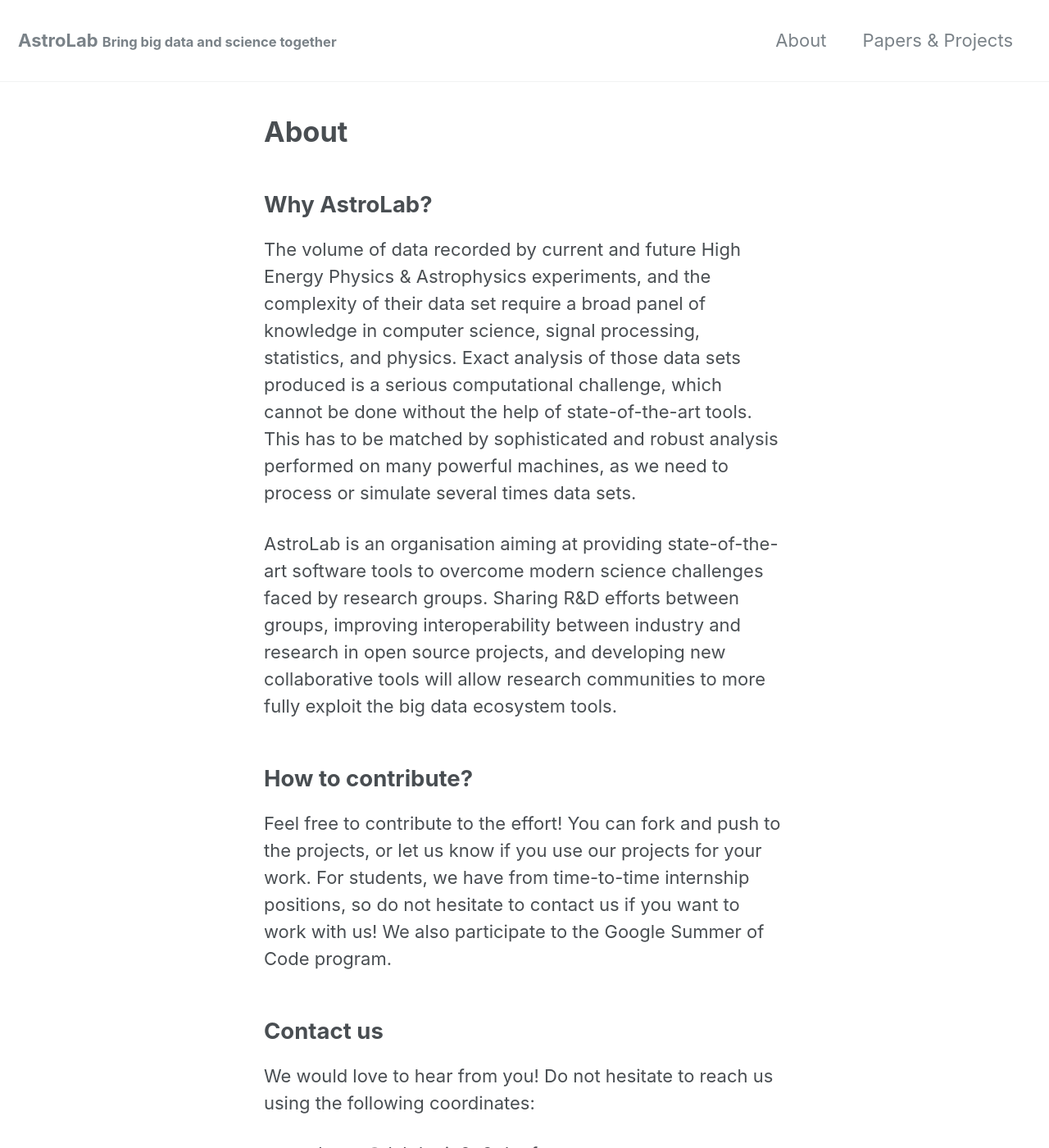
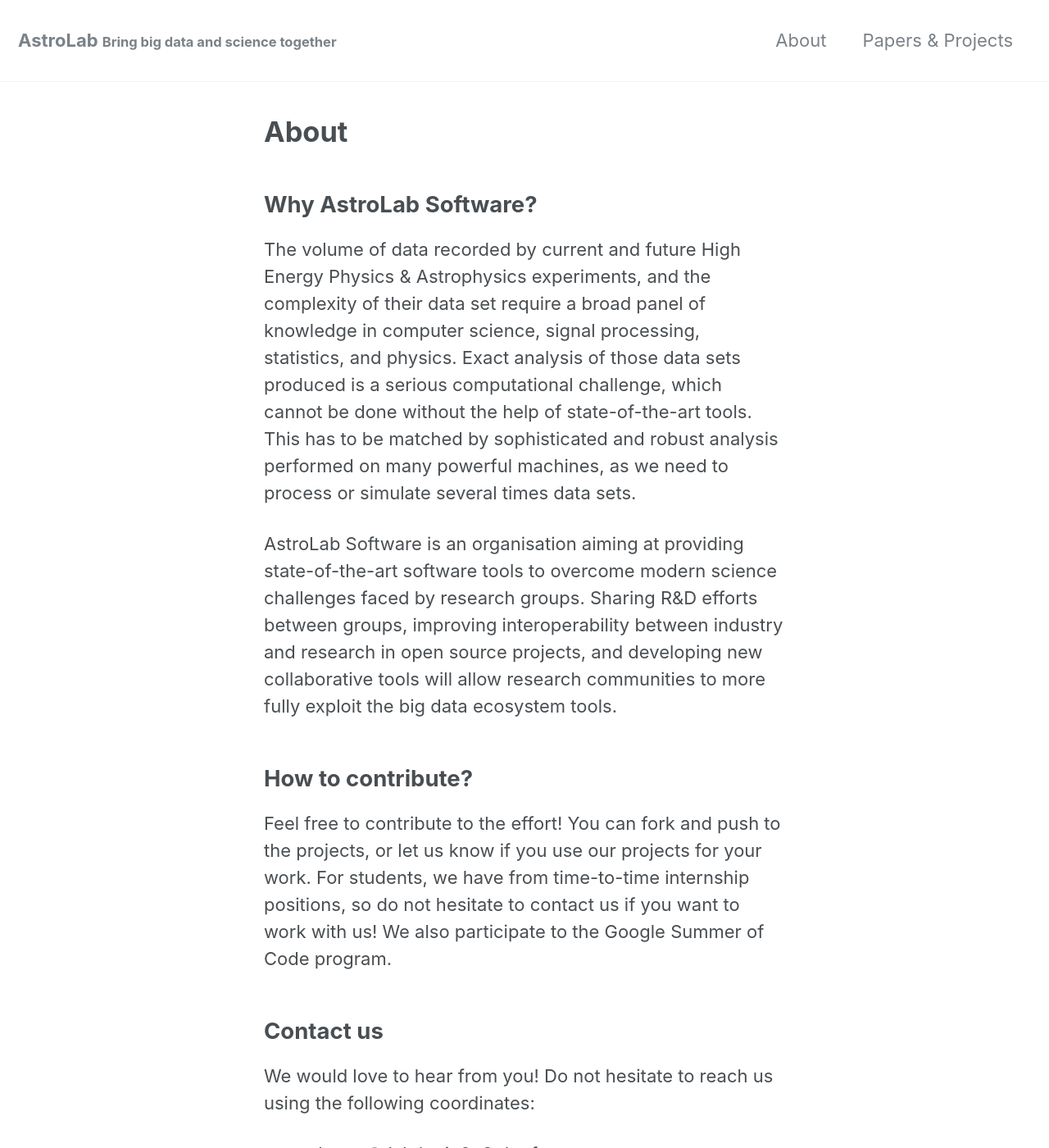
Before and after one commit to astrolabsoftware/astrolabsoftware.github.io, a Jekyll site: the page built from about.md, in a window 1280 px wide and 1400 px high. Shown: the whole window at 82% size. Built offline with Jekyll 4.4.1, drawn with Linux system fonts in a browser that asks for light colours; nearby versions of some CDN libraries; some of the changed text lies outside the part shown.

Commit message:
Update name of the organisation

```diff
--- a/_config.yml
+++ b/_config.yml
@@ -15,7 +15,7 @@ minimal_mistakes_skin    : "default" # "air", "aqua", "contrast", "dark", "dirt"
 
 # Site Settings
 locale                   : "en-US"
-title                    : "AstroLab"
+title                    : "AstroLab Software"
 title_separator          : "-"
 name                     : "AstroLab <small> Bring big data and science together</small>"
 description              : "Apache Spark extensions for processing scientific data"
--- a/about.md
+++ b/about.md
@@ -5,7 +5,7 @@ permalink: /about/
 author_profile: false
 ---
 
-## Why AstroLab?
+## Why AstroLab Software?
 
 The volume of data recorded by current and
 future High Energy Physics & Astrophysics experiments,
@@ -16,7 +16,7 @@ which cannot be done without the help of state-of-the-art tools.
 This has to be matched by sophisticated and robust analysis performed on many
 powerful machines, as we need to process or simulate several times data sets.
 
-AstroLab is an organisation aiming at providing state-of-the-art software tools to overcome modern science challenges faced by research groups.
+AstroLab Software is an organisation aiming at providing state-of-the-art software tools to overcome modern science challenges faced by research groups.
 Sharing R&D efforts between groups, improving interoperability between industry and research in open source projects, and developing new collaborative tools will allow research communities to more fully exploit the big data ecosystem tools.
 
 ## How to contribute?
```
